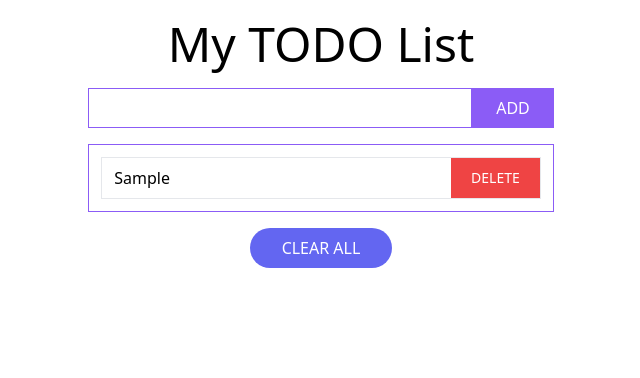
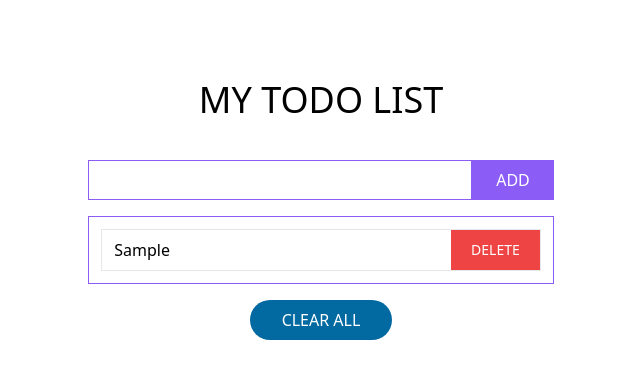
Before and after one commit to RakibMojumder/local-storage-todo-list-project, a plain HTML site: page index.html in a window 1280 px wide. Both pictures are taken after typing "Sample" into the empty fields and a click on the button "ADD". Shown: the whole page, without its empty margins (319-959 px from the left). Drawn offline with nearby package versions, Linux system fonts and the light colour scheme.

Commit message:
project completed

```diff
--- a/index.html
+++ b/index.html
@@ -1,5 +1,5 @@
 <!DOCTYPE html>
-<html lang="en">
+<html lang="en" data-theme="cupcake">
 
 <head>
     <meta charset="UTF-8">
@@ -14,11 +14,12 @@
 
 <body>
 
-    <div class="todo-container flex justify-center">
+    <div class="todo-container flex justify-center my-10">
         <div class="todo-content">
-            <h1 class="text-center text-5xl my-5">My TODO List</h1>
+            <h1 class="text-center text-4xl my-10">MY TODO LIST</h1>
             <div class="flex">
-                <input id="input-field" type="text" class="border border-violet-500 focus:outline-none pl-3 w-96">
+                <input id="input-field" type="text"
+                    class="border border-violet-500 focus:outline-none pl-3 w-96 text-black">
                 <div>
                     <button id="add-btn" class="bg-violet-500 text-white py-2 px-6">ADD</button>
                 </div>
@@ -26,10 +27,12 @@
 
             <div id="ul-list" class="my-4 list-none px-3 border border-violet-500"></div>
             <div class="text-center">
-                <button id="clear-all" class="px-8 hidden py-2 bg-indigo-500 text-white rounded-full">CLEAR ALL</button>
+                <button id="clear-all" class="px-8 hidden py-2 bg-sky-700 text-white rounded-full">CLEAR ALL</button>
             </div>
         </div>
     </div>
+
+
     <script src="index.js"></script>
 </body>
 
--- a/index.js
+++ b/index.js
@@ -60,7 +60,7 @@ const setElementToUL = (data) => {
     li.classList.add('border', 'my-3', 'flex', 'justify-between')
     li.innerHTML = `
         <span class="w-4/5 py-2 pl-3">${data.title ? data.title : data}</span>
-        <button onclick="deleteListItem(this)" class="bg-red-500 text-sm text-white py-1 px-5">DELETE</button>
+        <button onclick="deleteListItem(this)" class="btn rounded-none border-none bg-red-500 text-sm text-white px-5">DELETE</button>
         `;
     ul.appendChild(li);
     document.getElementById('clear-all').classList.remove('hidden');
@@ -73,6 +73,8 @@ const deleteListItem = (btn) => {
     // find li er child element span tags innerText
     const parentElementChild = parentElement.children[0].innerText;
     parentElement.remove();
+
+
     let todoArray = getItemToLocalStorage('TODOS');
 
     // filter todoArr
@@ -91,6 +93,8 @@ document.getElementById('clear-all').addEventListener('click', (e) => {
     localStorage.clear();
     document.getElementById('ul-list').innerHTML = '';
     e.target.classList.add('hidden')
-})
+});
+
+
 
 displayItemFromLocalStorage()
```
